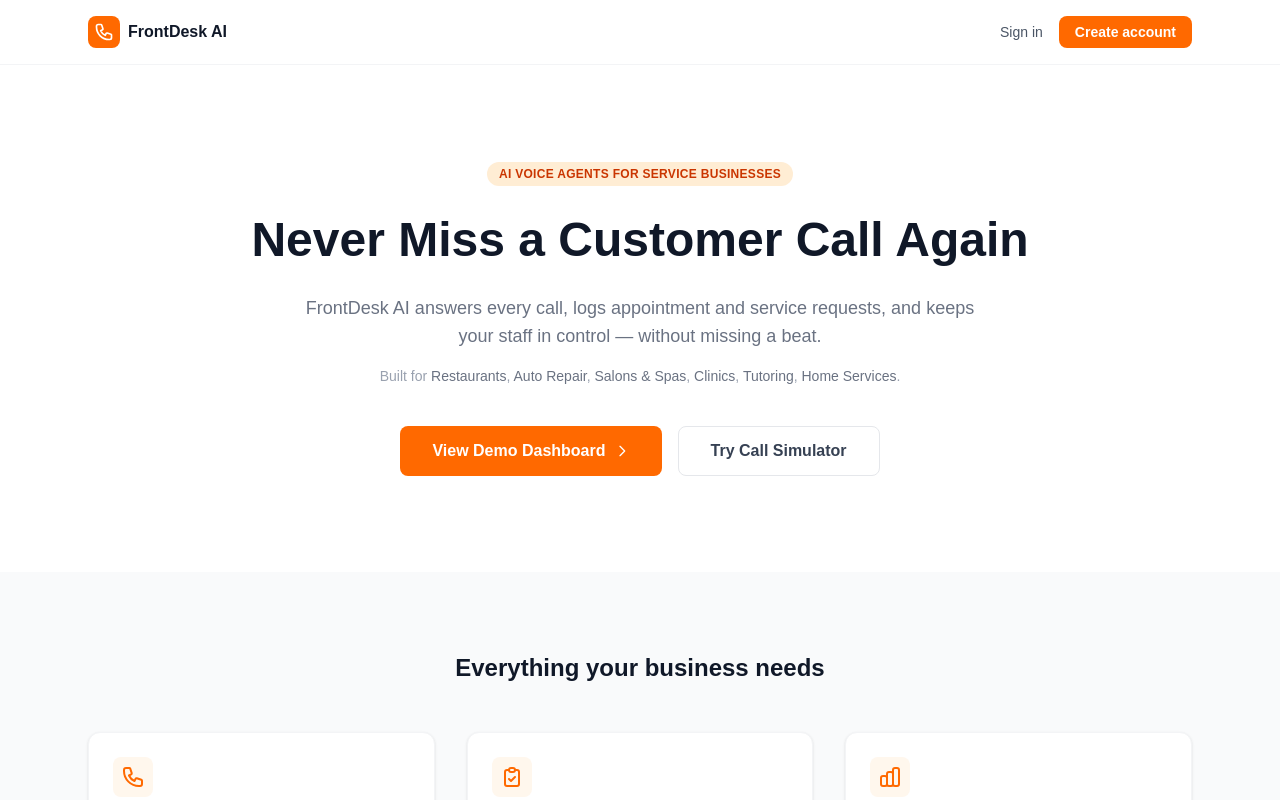
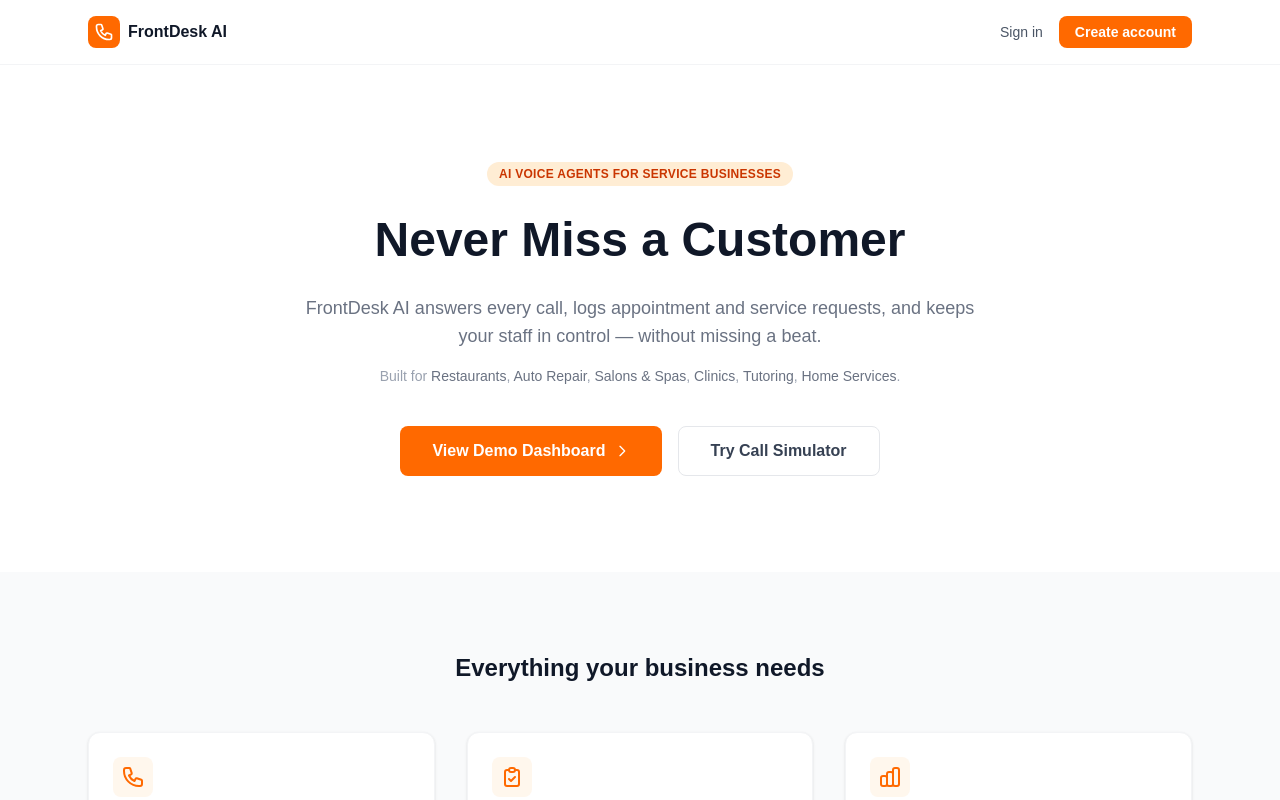
Before and after one commit to ericl574/ai-voice-agent, a Next.js app: page / in a window 1280 px wide. Shown: the top 800 px of the page. Built offline with nearby package versions, Linux system fonts and the light colour scheme.

Commit message:
Update page.tsx

```diff
--- a/src/app/page.tsx
+++ b/src/app/page.tsx
@@ -73,7 +73,7 @@
             AI Voice Agents for Service Businesses
           </span>
           <h1 className="text-4xl sm:text-5xl font-bold text-gray-900 leading-tight mb-6">
-            Never Miss a Customer Call Again
+            Never Miss a Customer
           </h1>
           <p className="text-lg text-gray-500 max-w-2xl mx-auto mb-4">
             FrontDesk AI answers every call, logs appointment and service requests, and keeps your
```
